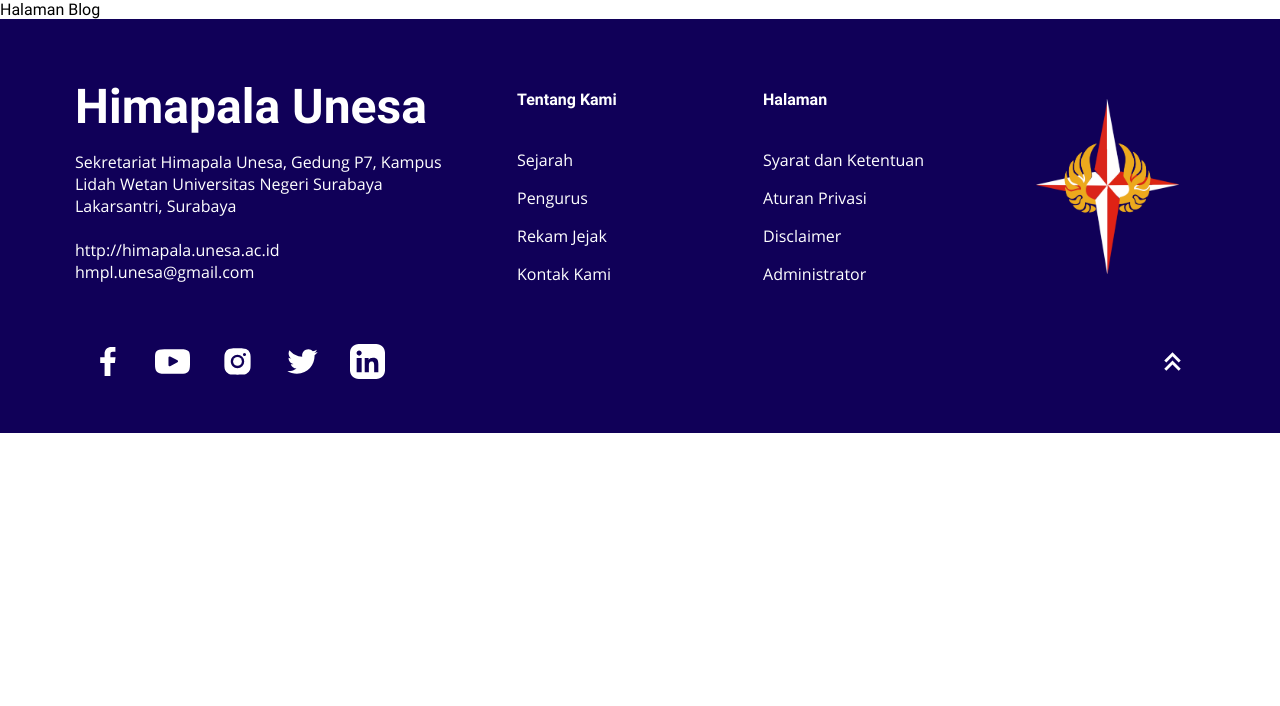
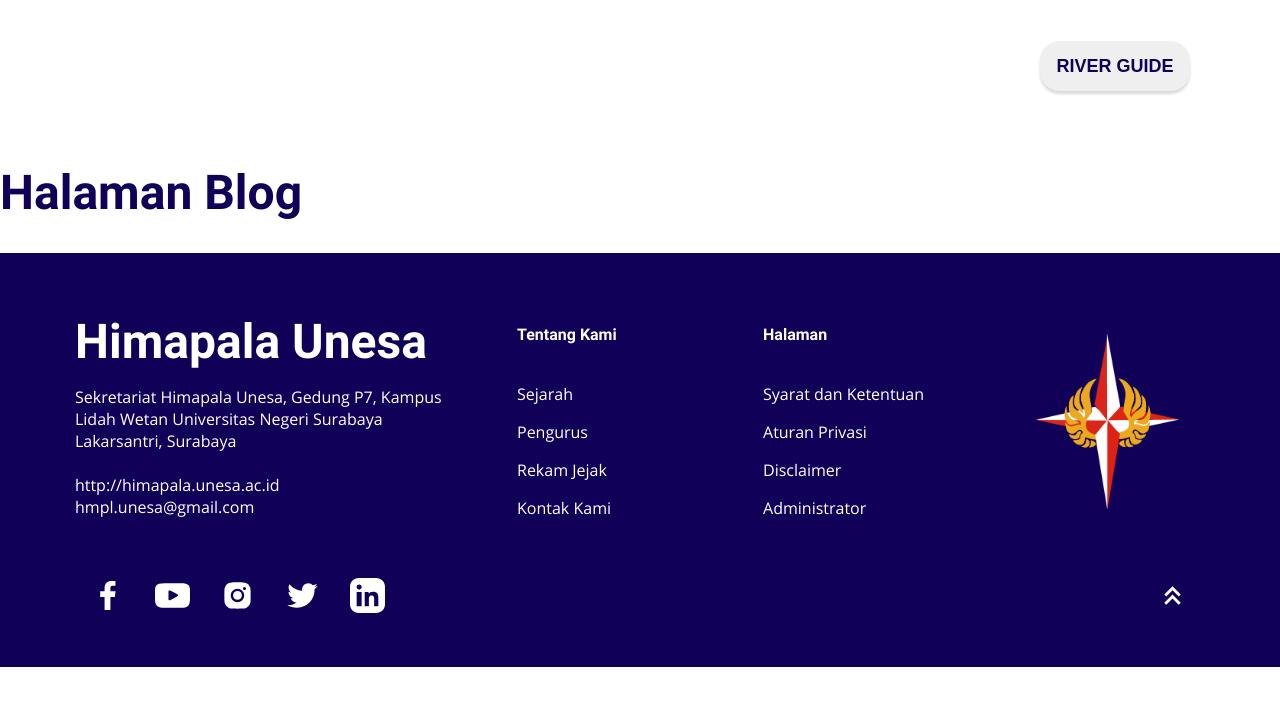
Before and after one commit to himapala-dev/hmpl-river-guide, a Next.js app: page /blog in a window 1280 px wide. Shown: the top 706 px of the page. Built offline with nearby package versions, Linux system fonts and the light colour scheme.

Commit message:
hero text

```diff
--- a/components/SideNav.js
+++ b/components/SideNav.js
@@ -3,7 +3,7 @@
 function SideNav() {
     return (
         <div>
-
+            Ini Sidenav
         </div>
     )
 }
--- a/components/layouts/docs.js
+++ b/components/layouts/docs.js
@@ -6,15 +6,13 @@
 const Documentation = (props) => {
     return (
         <>
-        <Meta />
-        <div>
+            <Meta />
             <Navbar />
             <div>
                 <SideNav />
                 {props.children}
             </div>
             <Footer />
-        </div>
         </>
     )
 }
--- a/pages/blog.js
+++ b/pages/blog.js
@@ -1,11 +1,13 @@
+import Navbar from "../components/Navbar";
 
 
-const Blog = () => {
+export default function Blog() {
     return (
-        <div>
-            Halaman Blog
-        </div>
+        <>
+            <Navbar />
+            <h1>Halaman Blog</h1>
+        </>
     )
 }
 
-export default Blog
+Blog.layout = "default";
--- a/pages/tentang-kami.js
+++ b/pages/tentang-kami.js
@@ -1,6 +1,6 @@
 import React from 'react'
 
-const TentangKami = () => {
+export default function TentangKami() {
     return (
         <div>
             Halaman tentang kami
@@ -8,4 +8,4 @@
     )
 }
 
-export default TentangKami
+TentangKami.layout = "docs"
--- a/styles/components/Hero.module.scss
+++ b/styles/components/Hero.module.scss
@@ -14,7 +14,7 @@
       }
 
       p {
-        margin: 25px 0 50px;
+        margin: 15px 0 50px;
       }
 
       h1 {
--- a/styles/globals.scss
+++ b/styles/globals.scss
@@ -307,7 +307,7 @@
   height: clamp(35px, 60vh, 50px);
   border-radius: 20px;
   font-size: 1.125rem;
-  box-shadow: 0px 4px 4px 0px #0000001a;
+  box-shadow: rgba(0, 0, 0, 0.15) 0px 3px 3px 0px;
   font-weight: bold;
   cursor: pointer;
   border: none;
```
Also changed, not shown: pages/index.js (+1 -16 lines).
